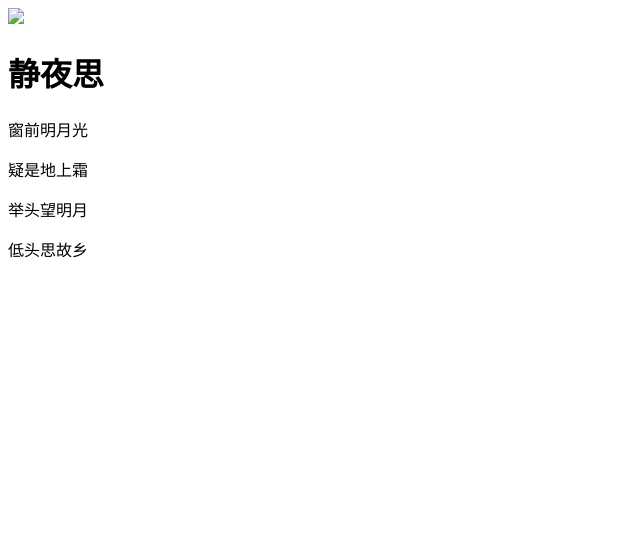
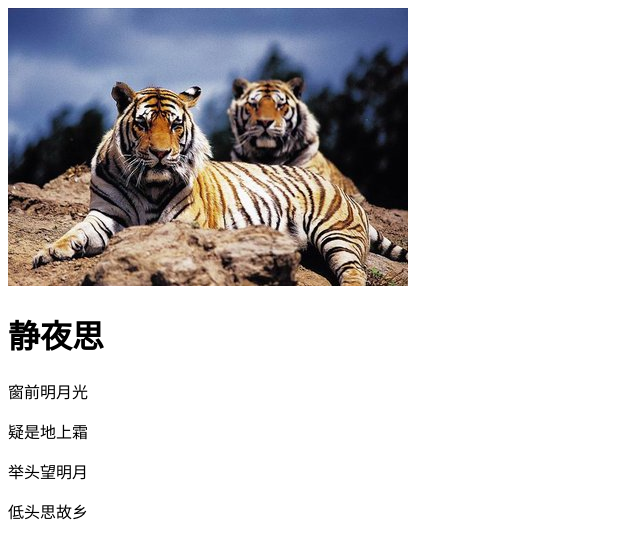
Before and after one commit to himaye123/MyH5, a plain HTML site: page index.html in a window 1280 px wide. Shown: the whole page, without its empty margins (0-640 px from the left). Drawn offline with Linux system fonts and the light colour scheme.

Commit message:
Update index.html

```diff
--- a/index.html
+++ b/index.html
@@ -5,7 +5,7 @@
     <title>唐诗一首</title>
 </head>
 <body>
-    <img src="蒱获.jpg"/>
+    <img src="hi.jpg"/>
 <h1>静夜思</h1>
 <p>窗前明月光</p>
 <p>疑是地上霜</p>
```
